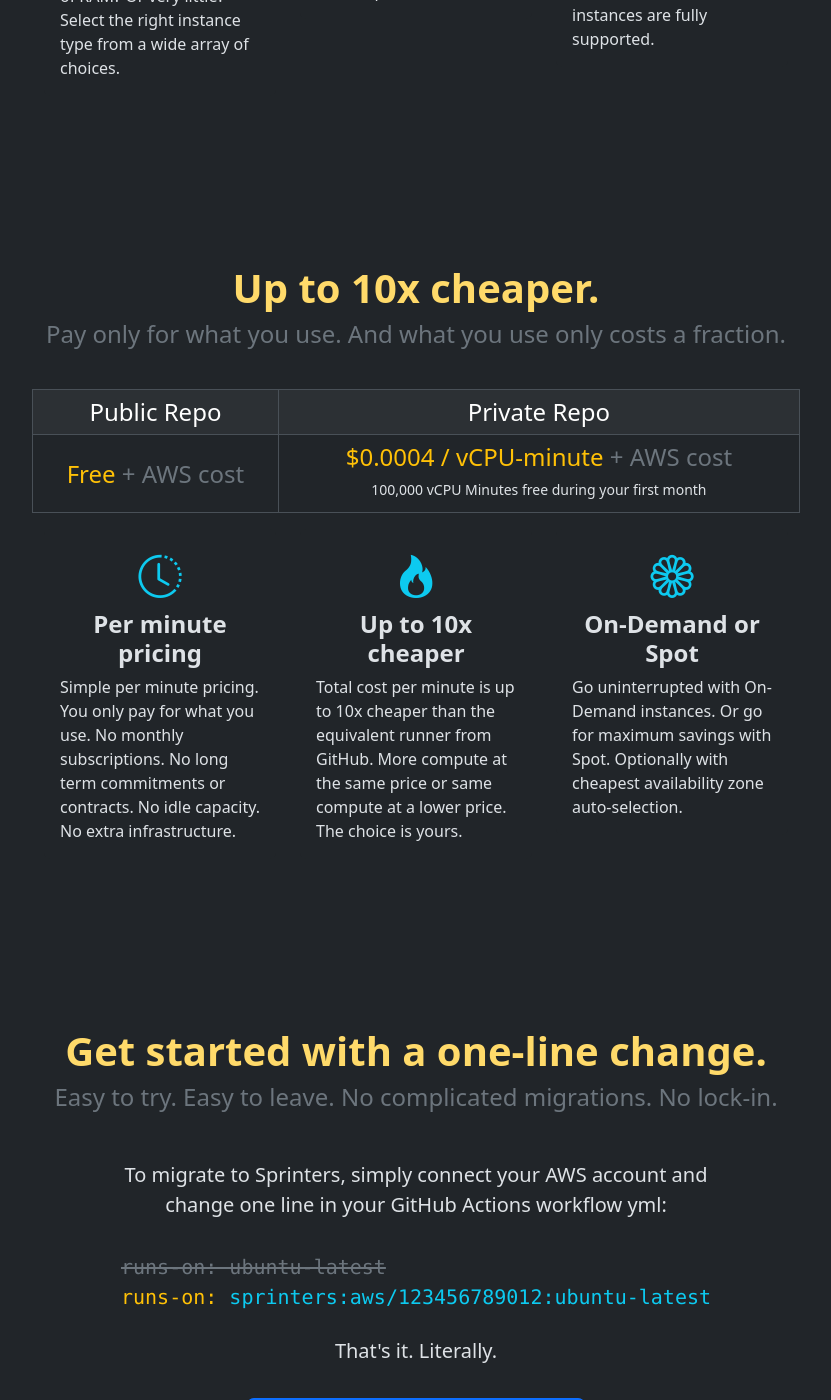
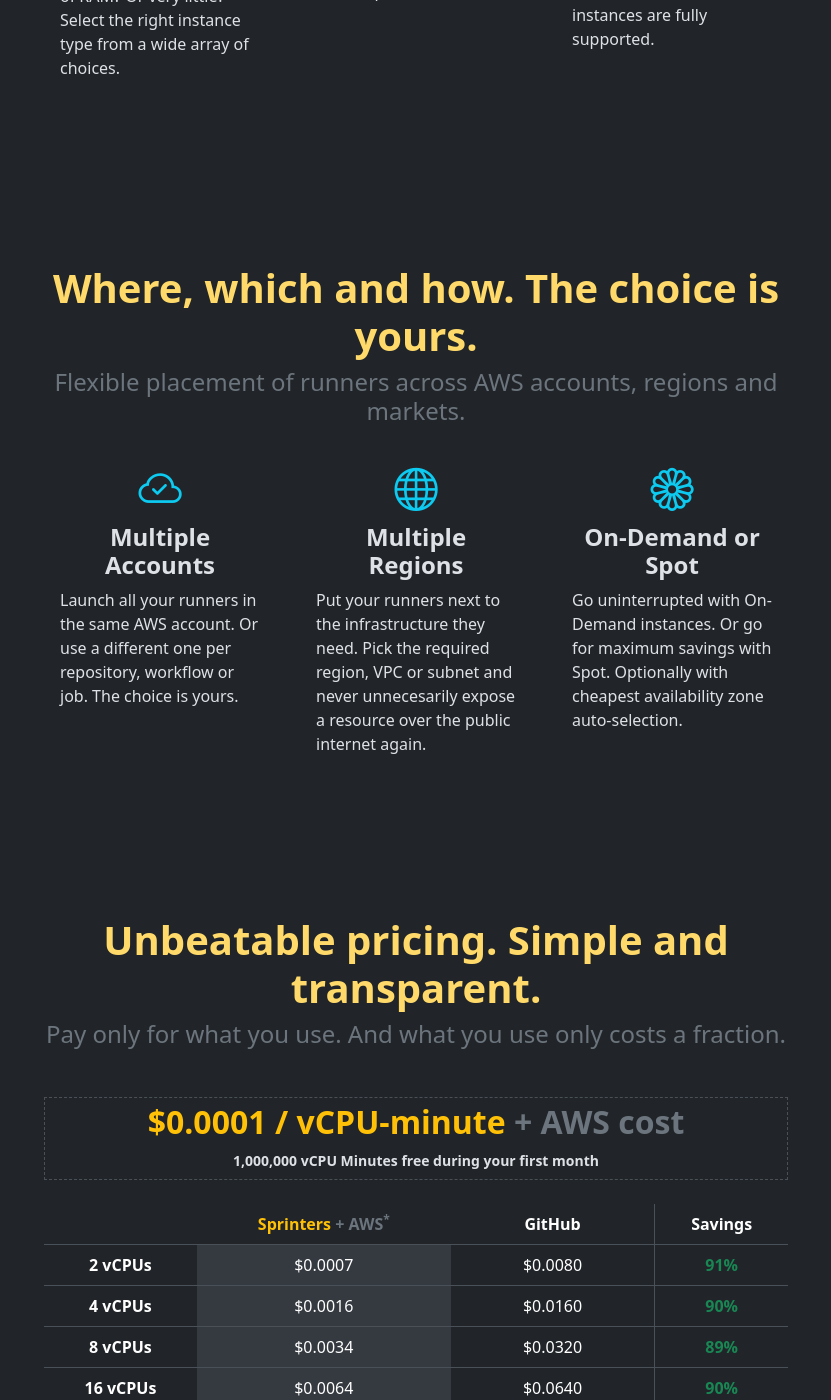
Before and after one commit to sprinters-sh/sprinters.sh, a Jekyll site: the page built from index.html, in a window 1280 px wide and 1400 px high, scrolled down 2748 px. Shown: the whole window, without its empty margins (224-1055 px from the left). Built offline with Jekyll 4.4.1, drawn with Linux system fonts in a browser that asks for light colours; some of the changed text lies outside the part shown.

Commit message:
Updated home page

```diff
--- a/_layouts/default.html
+++ b/_layouts/default.html
@@ -21,6 +21,9 @@
         <div class="collapse navbar-collapse" id="navbarSupportedContent">
             <ul class="navbar-nav ms-auto mb-0">
                 <li class="nav-item">
+                    <a class="nav-link" href="/#pricing">Pricing</a>
+                </li>
+                <li class="nav-item">
                     <a class="nav-link" href="/docs">Docs</a>
                 </li>
                 <li class="nav-item ms-3">
@@ -40,6 +43,7 @@
 <div class="text-body-tertiary mt-5 pt-5 pb-5 fs-7 text-center">
     &copy; 2024 InfrastructureX GmbH<br>
     <a href="/docs" class="link-secondary text-nowrap">Docs</a>
+    <span class="px-1">&middot;</span> <a href="/docs/security" class="link-secondary text-nowrap">Security</a>
     <span class="px-1">&middot;</span> <a href="/terms" class="link-secondary text-nowrap">Terms of Service</a>
     <span class="px-1">&middot;</span> <a href="/privacy" class="link-secondary text-nowrap">Privacy Policy</a>
     <span class="px-1">&middot;</span> <a href="/impressum" class="link-secondary text-nowrap">Impressum</a><br>
--- a/index.html
+++ b/index.html
@@ -22,7 +22,7 @@
         <div class="d-inline-block v-align-middle">
             <code class="code fs-5 text-start d-inline-block mt-4 mb-4">
                 <span class="text-secondary text-decoration-line-through">runs-on: ubuntu-latest</span><br>
-                <span class="text-warning">runs-on:</span> <span class="text-info">sprinters:aws:ubuntu-latest</span>
+                <span class="text-warning">runs-on:</span> <span class="text-info">sprinters:aws/123456789012:ubuntu-latest</span>
             </code>
         </div>
         <a href="https://console.sprinters.sh/login"
@@ -50,7 +50,7 @@
 </div>
 
 <div class="col-md-8 mx-auto text-center mt-5">
-    <h2 class="pt-7 fw-semibold text-warning-emphasis fs-1">Larger Runners. Larger Disks. x64 and arm64.</h2>
+    <h2 class="pt-7 fw-semibold text-warning-emphasis fs-1">Larger runners. Larger disks. x64 and arm64.</h2>
     <h4 class="mb-5 text-secondary">Runners in all sizes. From tiny to humongous, and everything in between.</h4>
 
     <div class="table-responsive">
@@ -106,34 +106,103 @@
     </div>
 </div>
 
+<div class="col-md-8 mx-auto text-center mt-5 pb-4">
+    <h2 class="pt-7 fw-semibold text-warning-emphasis fs-1">Where, which and how. The choice is yours.</h2>
+    <h4 class="mb-3 text-secondary">Flexible placement of runners across AWS accounts, regions and markets.</h4>
+
+    <div class="row">
+        {% include feature.html icon="cloud-check" title="Multiple Accounts" text="Launch all your runners in the same AWS account. Or use a different one per repository, workflow or job. The choice is yours." %}
+        {% include feature.html icon="globe" title="Multiple Regions" text="Put your runners next to the infrastructure they need. Pick the required region, VPC or subnet and never unnecesarily expose a resource over the public internet again." %}
+        {% include feature.html icon="flower1" title="On-Demand or Spot" text="Go uninterrupted with On-Demand instances. Or go for maximum savings with Spot. Optionally with cheapest availability zone auto-selection." %}
+    </div>
+</div>
+
 <div class="col-md-8 mx-auto text-center mt-5">
-    <h2 class="pt-7 fw-semibold text-warning-emphasis fs-1">Up to 10x cheaper.</h2>
+    <h2 id="pricing" class="mt-7 fw-semibold text-warning-emphasis fs-1">Unbeatable pricing. Simple and transparent.</h2>
     <h4 class="mb-3 text-secondary">Pay only for what you use. And what you use only costs a fraction.</h4>
 
-    <div class="row">
-        <table class="table table-bordered table-striped table-sm mt-4 fs-4">
+    <div class="fs-2 fw-semibold text-warning mt-5 mb-4 border border-1" style="border-style: dashed !important;">
+        $0.0001 / vCPU-minute <span class="text-secondary text-nowrap">+ AWS cost</span>
+        <p class="fs-7 text-body mt-1 mb-2">1,000,000 vCPU Minutes free during your first month</p>
+    </div>
+
+    <div class="table-responsive">
+        <table class="table mb-1">
+            <thead>
             <tr>
-                <td class="fw-normal">Public Repo</td>
-                <td class="fw-normal">Private Repo</td>
+                <th></th>
+                <th class="text-warning">Sprinters <span class="text-secondary text-nowrap">+ AWS<sup>*</sup></span><br></th>
+                <th>GitHub</th>
+                <th class="border-start">Savings</th>
+            </tr>
+            </thead>
+            <tbody>
+            <tr>
+                <th>2 vCPUs</th>
+                <td class="bg-body-secondary">$0.0007</td>
+                <td>$0.0080</td>
+                <td class="border-start text-success fw-bold">91%</td>
             </tr>
             <tr>
-                <td class="text-warning align-middle">Free <span class="text-secondary text-nowrap">+ AWS cost</span></td>
-                <td class="text-warning align-middle">
-                    $0.0004 / vCPU-minute <span class="text-secondary text-nowrap">+ AWS cost</span>
-                    <p class="fs-7 text-body mt-1 mb-2">100,000 vCPU Minutes free during your first month</p>
-                </td>
+                <th>4 vCPUs</th>
+                <td class="bg-body-secondary">$0.0016</td>
+                <td>$0.0160</td>
+                <td class="border-start text-success fw-bold">90%</td>
             </tr>
+            <tr>
+                <th>8 vCPUs</th>
+                <td class="bg-body-secondary">$0.0034</td>
+                <td>$0.0320</td>
+                <td class="border-start text-success fw-bold">89%</td>
+            </tr>
+            <tr>
+                <th>16 vCPUs</th>
+                <td class="bg-body-secondary">$0.0064</td>
+                <td>$0.0640</td>
+                <td class="border-start text-success fw-bold">90%</td>
+            </tr>
+            <tr>
+                <th>32 vCPUs</th>
+                <td class="bg-body-secondary">$0.0135</td>
+                <td>$0.1280</td>
+                <td class="border-start text-success fw-bold">89%</td>
+            </tr>
+            <tr>
+                <th>48 vCPUs</th>
+                <td class="bg-body-secondary">$0.0176</td>
+                <td><i>Not supported</i></td>
+                <td class="border-start fst-italic">n/a</td>
+            </tr>
+            <tr>
+                <th>64 vCPUs</th>
+                <td class="bg-body-secondary">$0.0223</td>
+                <td>$0.2560</td>
+                <td class="border-start text-success fw-bold">91%</td>
+            </tr>
+            <tr>
+                <th>96 vCPUs</th>
+                <td class="bg-body-secondary">$0.0281</td>
+                <td><i>Not supported</i></td>
+                <td class="border-start fst-italic">n/a</td>
+            </tr>
+            <tr>
+                <th>192 vCPU</th>
+                <td class="bg-body-secondary">$0.0654</td>
+                <td><i>Not supported</i></td>
+                <td class="border-start fst-italic">n/a</td>
+            </tr>
+            </tbody>
         </table>
-
     </div>
+    <div class="fs-8 text-secondary text-nowrap text-start">* m7i (spot) in us-east-1</div>
 
     <div class="row">
         {% include feature.html icon="clock-history" title="Per minute pricing" text="Simple per minute pricing. You
-        only pay for what you use. No monthly subscriptions. No long term commitments or contracts. No idle capacity. No extra infrastructure." %}
-        {% include feature.html icon="fire" title="Up to 10x cheaper" text="Total cost per minute is up to 10x cheaper
+        only pay for what you use. No monthly subscriptions. No long term commitments or contracts. No hidden costs." %}
+        {% include feature.html icon="fire" title="10x cheaper" text="Total cost per minute is usually around 10x cheaper
         than the equivalent runner from GitHub. More compute at the same price or same compute at a lower price. The
         choice is yours." %}
-        {% include feature.html icon="flower1" title="On-Demand or Spot" text="Go uninterrupted with On-Demand instances. Or go for maximum savings with Spot. Optionally with cheapest availability zone auto-selection." %}
+        {% include feature.html icon="arrow-down-up" title="Scale to zero" text="Scale to zero. Or to infinity. No management infrastructure to run. Just your runners. For the duration of your jobs. At an unbeatable price." %}
     </div>
 </div>
 
@@ -158,7 +227,7 @@
     <h2 class="pt-7 fw-semibold text-warning-emphasis fs-1">Get started with a one-line change.</h2>
     <h4 class="mb-5 text-secondary">Easy to try. Easy to leave. No complicated migrations. No lock-in.</h4>
 
-    <p class="fs-5">To migrate to Sprinters, simply connect your AWS account and<br>change one line in your GitHub Actions workflow yml:</p>
+    <p class="fs-5">To migrate to Sprinters, simply set up your AWS account and<br>change one line in your GitHub Actions workflow yml:</p>
 
     <div class="d-inline-block v-align-middle">
         <code class="code fs-5 text-start d-inline-block mt-3 mb-4">
```
